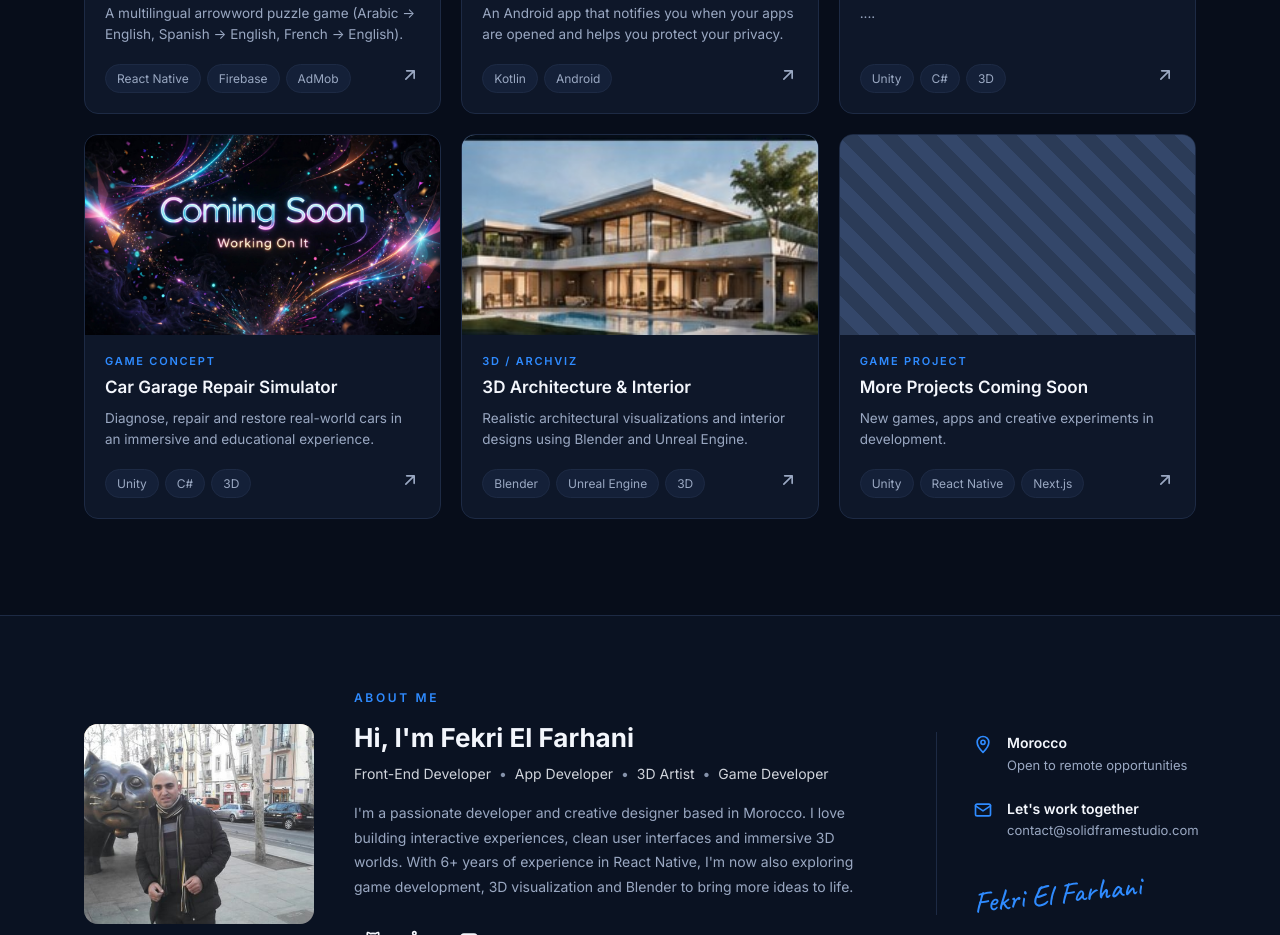
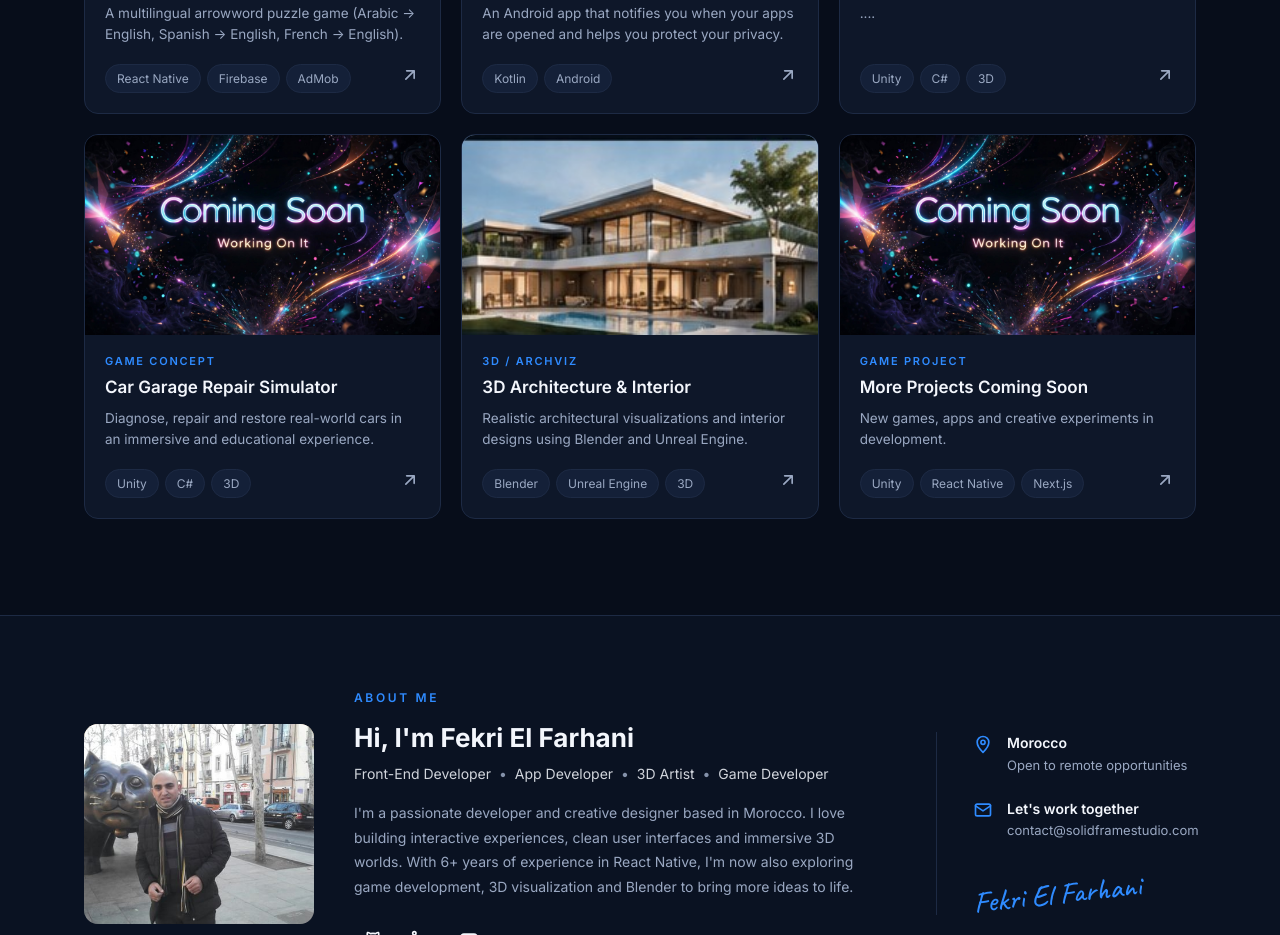
Before and after one commit to elfarhaniFekri/demo, a plain HTML site: page index.html in a window 1280 px wide. Shown: the part 1274-2209 px from the top of the page. Drawn offline with Linux system fonts and the light colour scheme.

Commit message:
Update image source from im6.png to im6.jpg

```diff
--- a/index.html
+++ b/index.html
@@ -179,7 +179,7 @@ enjoy a unique blend of language learning and brain-training fun.
           </article>
 
           <article class="card reveal" data-category="games web">
-            <div class="card__media ph ph--soon"><img src="images/im6.png" alt="More projects coming soon" /></div>
+            <div class="card__media ph ph--soon"><img src="images/im6.jpg" alt="More projects coming soon" /></div>
             <div class="card__body">
               <p class="card__type">Game Project</p>
               <h3 class="card__title">More Projects Coming Soon</h3>
```
